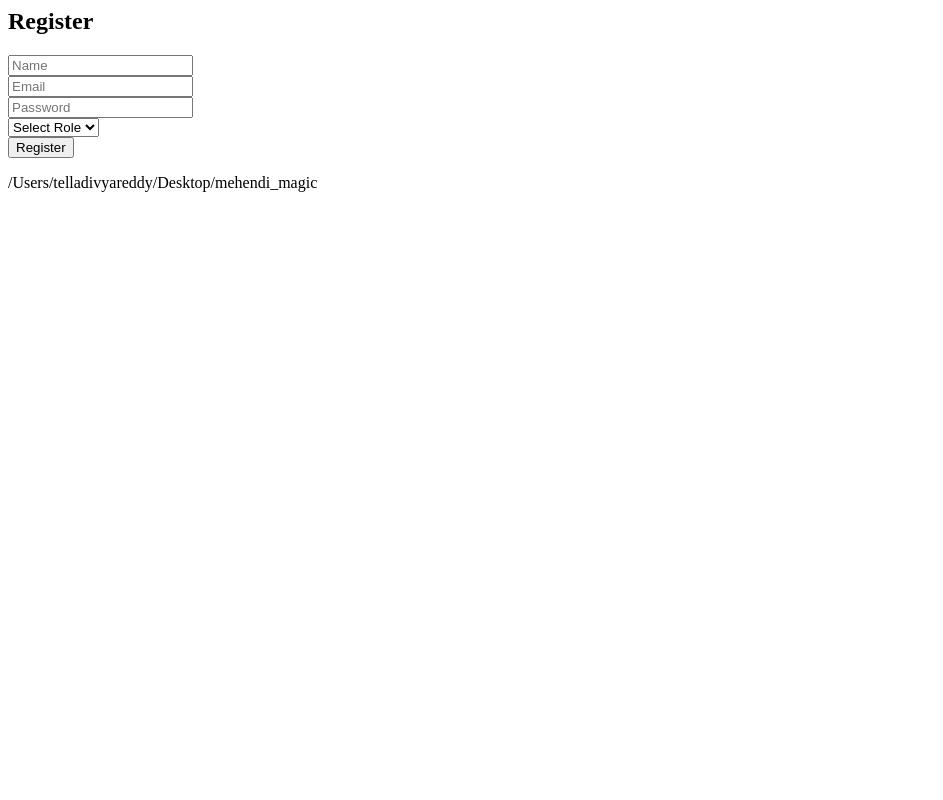
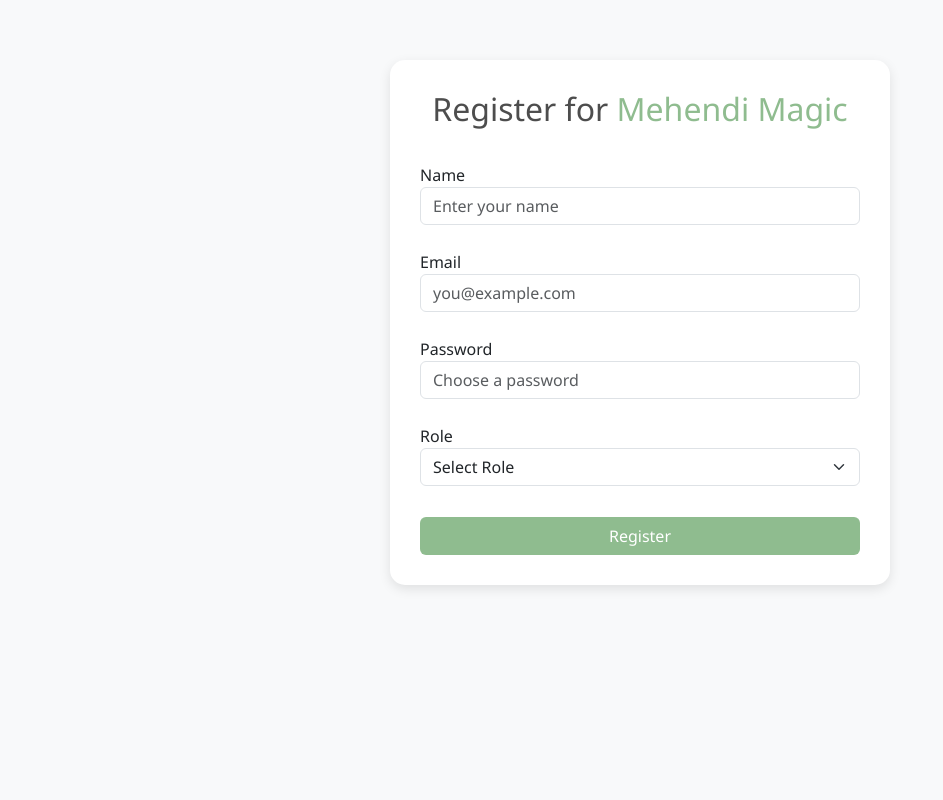
Before and after one commit to telladivyareddy/MehendiMagic, a Flask app: page /register in a window 1280 px wide. Shown: the whole page, without its empty margins (0-943 px from the left). Run offline with Flask 3, Linux system fonts and the light colour scheme.

```diff
--- a/templates/register.html
+++ b/templates/register.html
@@ -1,24 +1,76 @@
-<h2>Register</h2>
+<!DOCTYPE html>
+<html>
+<head>
+    <title>Register - Mehendi Magic</title>
+    <link href="https://cdn.jsdelivr.net/npm/bootstrap@5.3.0/dist/css/bootstrap.min.css" rel="stylesheet">
+    <style>
+        body {
+            background: #f8f9fa;
+            font-family: 'Segoe UI', sans-serif;
+        }
+        .container {
+            max-width: 500px;
+            margin-top: 60px;
+            padding: 30px;
+            background: #ffffff;
+            border-radius: 15px;
+            box-shadow: 0 4px 12px rgba(0,0,0,0.1);
+        }
+        h2 {
+            text-align: center;
+            color: #4d4d4d;
+            margin-bottom: 25px;
+        }
+        .btn-mehendi {
+            background-color: #8fbc8f;
+            color: white;
+        }
+        .btn-mehendi:hover {
+            background-color: #78a678;
+        }
+        label {
+            margin-top: 10px;
+            font-weight: 500;
+        }
+        .form-select, .form-control {
+            margin-bottom: 15px;
+        }
+    </style>
+</head>
+<body>
+
+<div class="container">
+    <h2>Register for <span style="color: #8fbc8f;">Mehendi Magic</span></h2>
 
     <form method="POST">
-    <input name="name" placeholder="Name" required><br>
-    <input name="email" placeholder="Email" type="email" required><br>
-    <input name="password" placeholder="Password" type="password" required><br>
+        <label>Name</label>
+        <input name="name" class="form-control" placeholder="Enter your name" required>
 
-    <select name="role" id="role-select" required onchange="toggleArtistFields()">
+        <label>Email</label>
+        <input name="email" class="form-control" type="email" placeholder="you@example.com" required>
+
+        <label>Password</label>
+        <input name="password" class="form-control" type="password" placeholder="Choose a password" required>
+
+        <label>Role</label>
+        <select name="role" id="role-select" class="form-select" required onchange="toggleArtistFields()">
             <option value="">Select Role</option>
             <option value="client">Client</option>
             <option value="artist">Artist</option>
-    </select><br>
+        </select>
 
         <!-- Artist-specific fields -->
         <div id="artist-fields" style="display:none;">
-        <input name="location" placeholder="Location (for artists only)"><br>
-        <input name="available_dates" placeholder="Available dates (comma-separated)"><br>
+            <label>Location</label>
+            <input name="location" class="form-control" placeholder="Enter your location">
+
+            <label>Available Dates</label>
+            <input name="available_dates" class="form-control" placeholder="e.g. 2025-07-01, 2025-07-05">
         </div>
 
-    <button type="submit">Register</button>
+        <button type="submit" class="btn btn-mehendi w-100 mt-3">Register</button>
     </form>
+</div>
 
 <script>
 function toggleArtistFields() {
@@ -27,4 +79,5 @@ function toggleArtistFields() {
 }
 </script>
 
-/Users/telladivyareddy/Desktop/mehendi_magic
+</body>
+</html>
```
Lines whose indentation alone changed are shown as unchanged.
